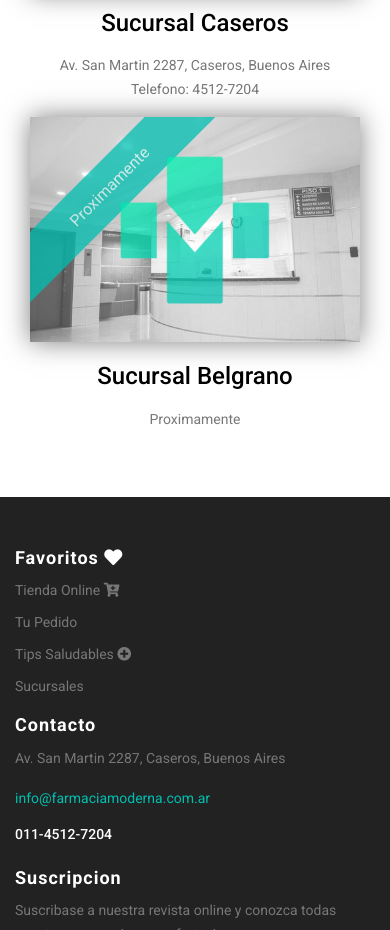
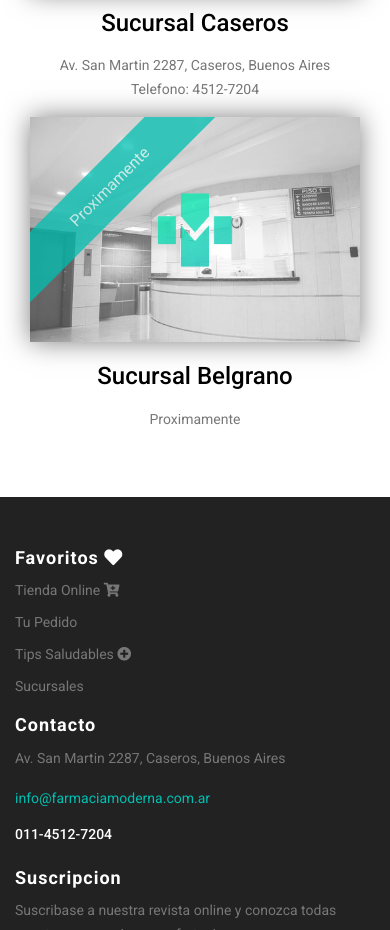
Before and after one commit to ignaciomartinelias/FarmaciaModerna, a plain HTML site: page index.html in a window 390 px wide. Shown: the part 4780-5710 px from the top of the page. Drawn offline with nearby package versions, Linux system fonts and the light colour scheme; some icons are missing.

Commit message:
Update custom.css

```diff
--- a/css/custom.css
+++ b/css/custom.css
@@ -81,6 +81,12 @@
   top: 0;
   bottom: 0;
   margin: auto;
+}
+
+@media (max-width: 450px) {
+   #logo-proximamente {
+    max-width: 100px;
+  }
 }
 
 #proximamente {
```
